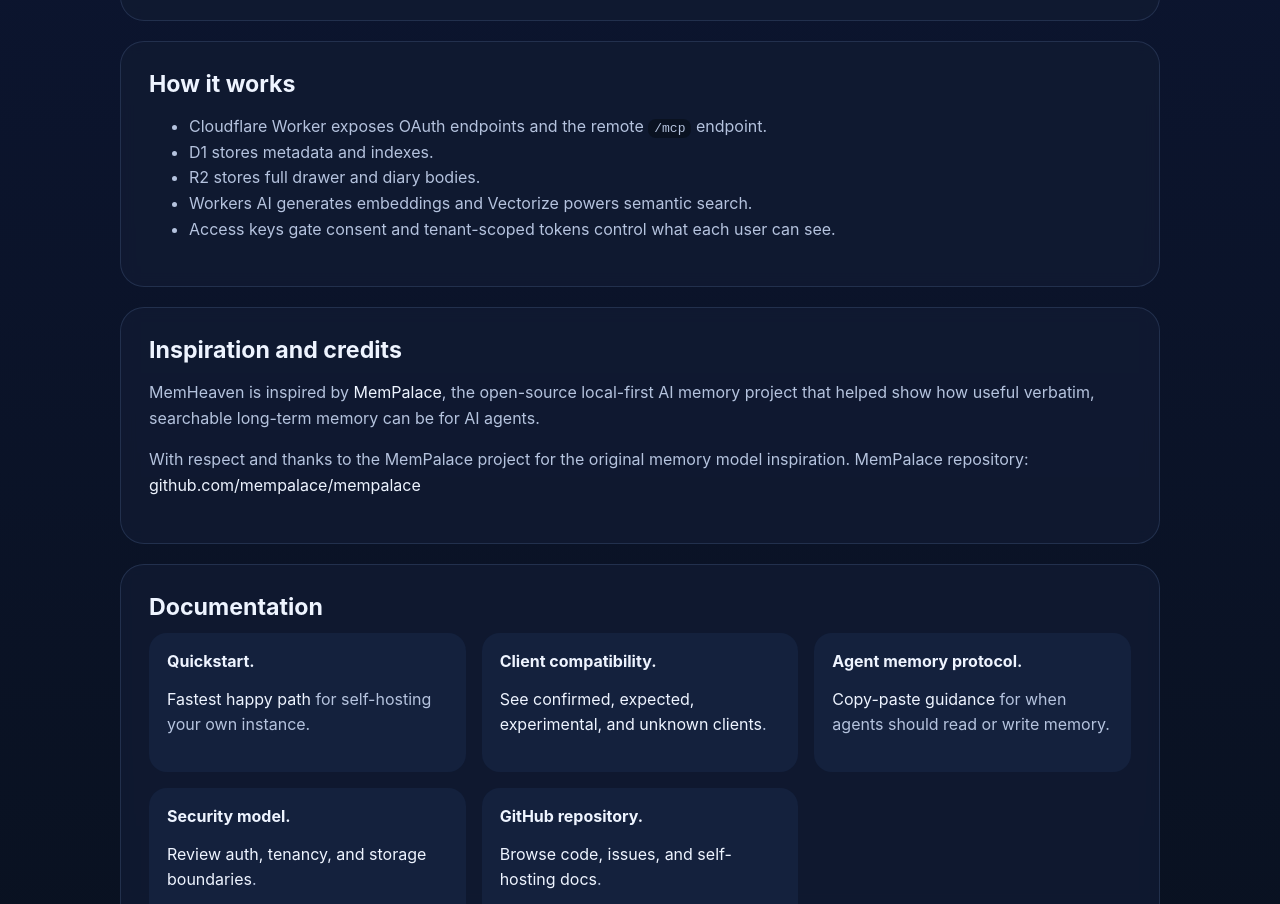
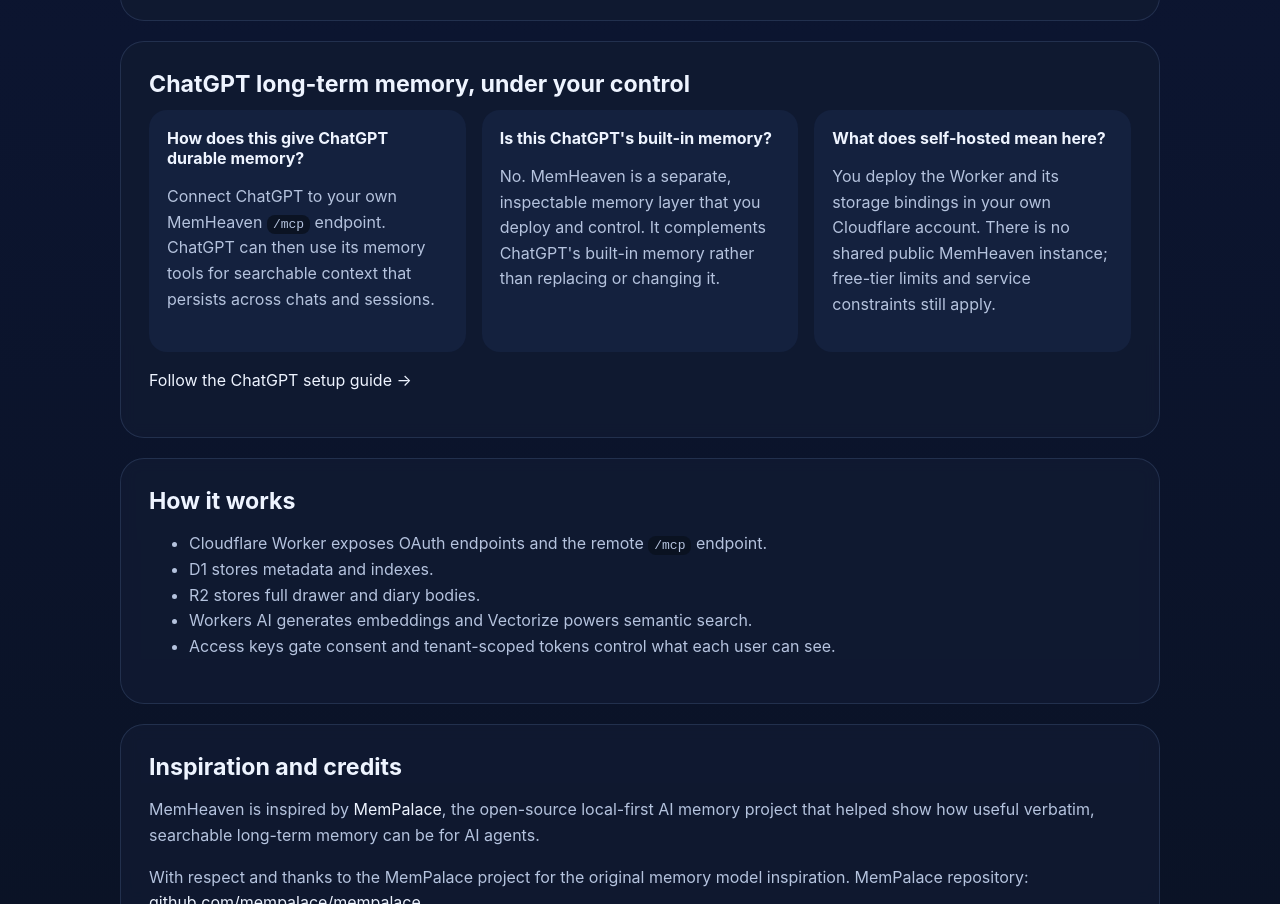
Before and after one commit to nazar256/memheaven, a website: page site/index.html in a window 1280 px wide. Shown: the part 1155-2059 px from the top of the page. Drawn offline with Linux system fonts and the light colour scheme.

Commit message:
Improve ChatGPT long-term-memory discoverability
Add factual ChatGPT long-term-memory positioning to the README and landing page, with focused metadata regression coverage.

```diff
--- a/site/index.html
+++ b/site/index.html
@@ -182,6 +182,25 @@
       </section>
 
       <section>
+        <h2>ChatGPT long-term memory, under your control</h2>
+        <div class="grid">
+          <div class="card">
+            <strong>How does this give ChatGPT durable memory?</strong>
+            <p>Connect ChatGPT to your own MemHeaven <code>/mcp</code> endpoint. ChatGPT can then use its memory tools for searchable context that persists across chats and sessions.</p>
+          </div>
+          <div class="card">
+            <strong>Is this ChatGPT's built-in memory?</strong>
+            <p>No. MemHeaven is a separate, inspectable memory layer that you deploy and control. It complements ChatGPT's built-in memory rather than replacing or changing it.</p>
+          </div>
+          <div class="card">
+            <strong>What does self-hosted mean here?</strong>
+            <p>You deploy the Worker and its storage bindings in your own Cloudflare account. There is no shared public MemHeaven instance; free-tier limits and service constraints still apply.</p>
+          </div>
+        </div>
+        <p><a class="link" href="https://github.com/nazar256/memheaven#chatgpt-setup">Follow the ChatGPT setup guide →</a></p>
+      </section>
+
+      <section>
         <h2>How it works</h2>
         <ul>
           <li>Cloudflare Worker exposes OAuth endpoints and the remote <code>/mcp</code> endpoint.</li>
```
Also changed, not shown: tests/site.metadata.test.ts (+4 -0 lines), CHANGELOG.md, README.md.
